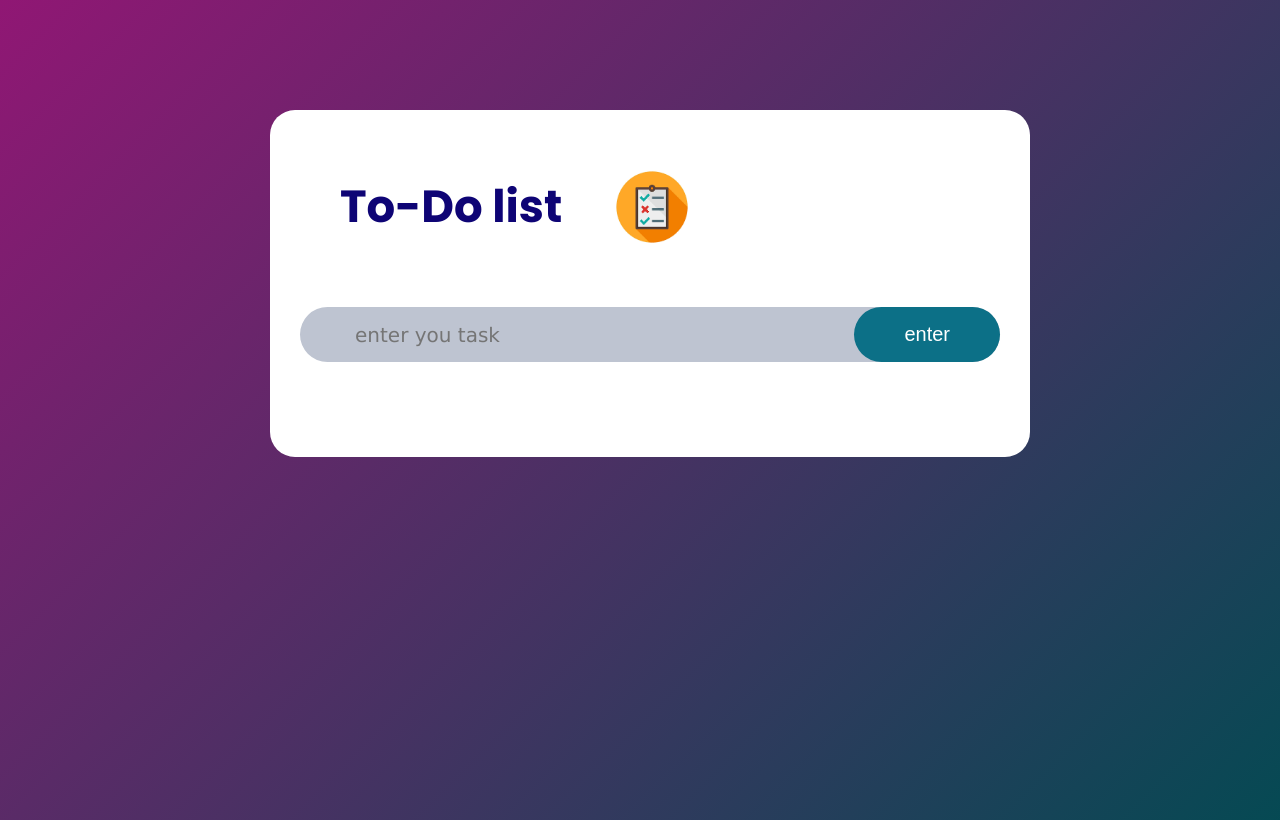
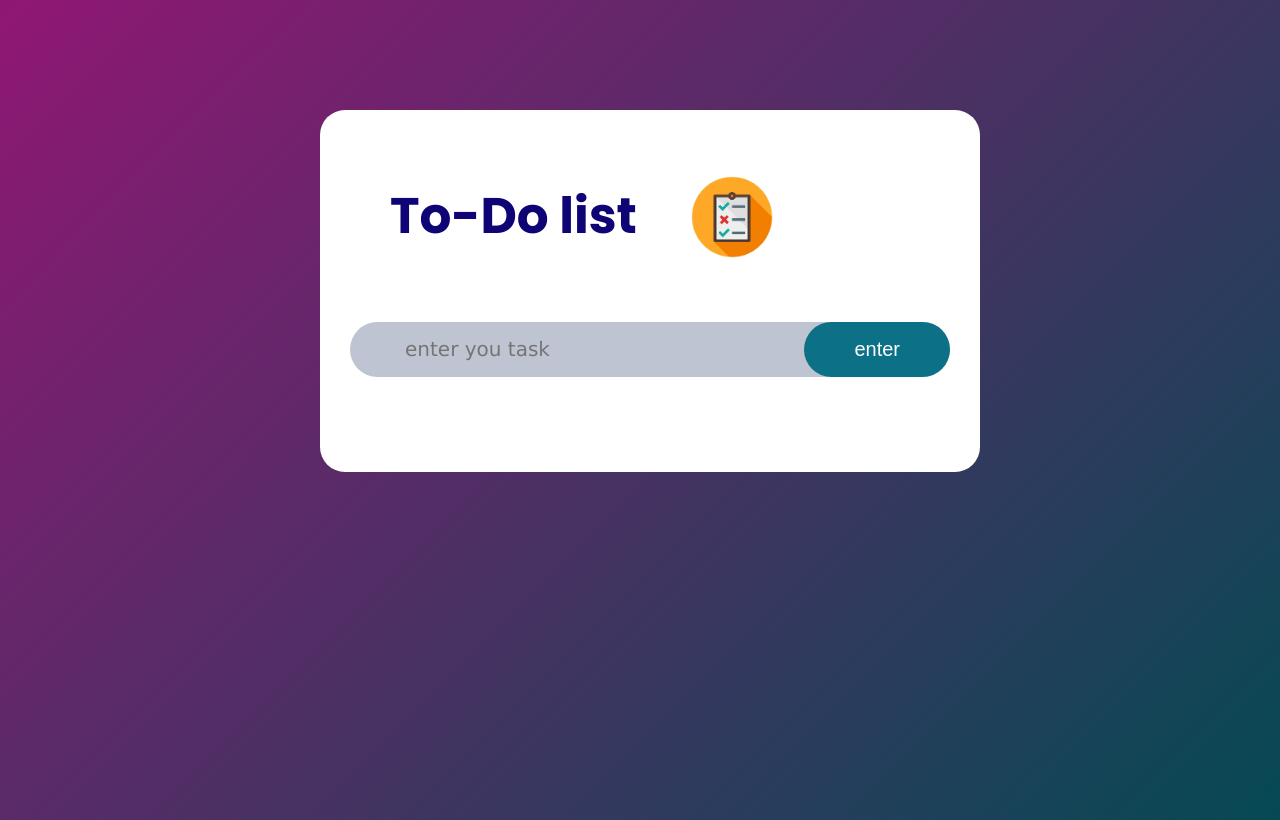
Before and after one commit to shaivya05/to-dol-ist, a plain HTML site: page index.html in a window 1280 px wide. Drawn offline with Linux system fonts and the light colour scheme; a web font is replaced by a local one.

Commit message:
Update style.css

```diff
--- a/style.css
+++ b/style.css
@@ -16,7 +16,7 @@ body{
 }
 .todo-app{
     width:100%;
-    max-width: 700px;
+    max-width: 600px;
     background: #fff;
     margin:100px auto 20px;
     padding:20px 30px 70px;
@@ -25,13 +25,13 @@ body{
 .todo-app h2{
     color:#0e0475;
     display:flex;
-    font-size: 45px;
+    font-size: 50px;
     align-items: center;
     margin-bottom: 60px;
     margin-left: 40px;
 }
 .todo-app h2 img{
-    width:80px;
+    width:90px;
     margin-left: 50px;
 
 }
@@ -108,7 +108,7 @@ ul li span{
 
     width:40px;
     height:40px;
-    color:#555;
+    color:#7245b9;
     font-size: 22px;
     line-height: 40px;
     text-align: center;
```
